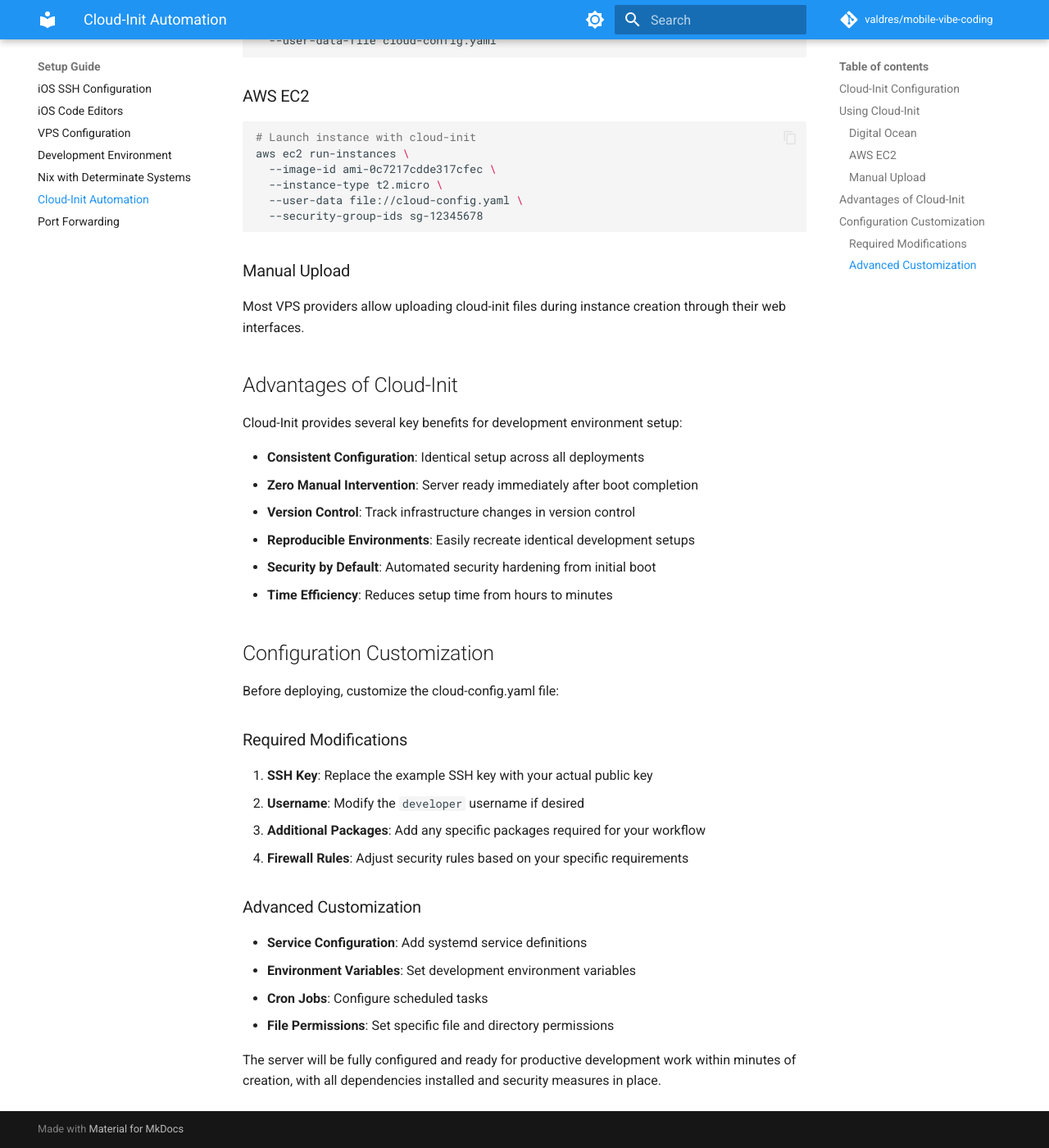
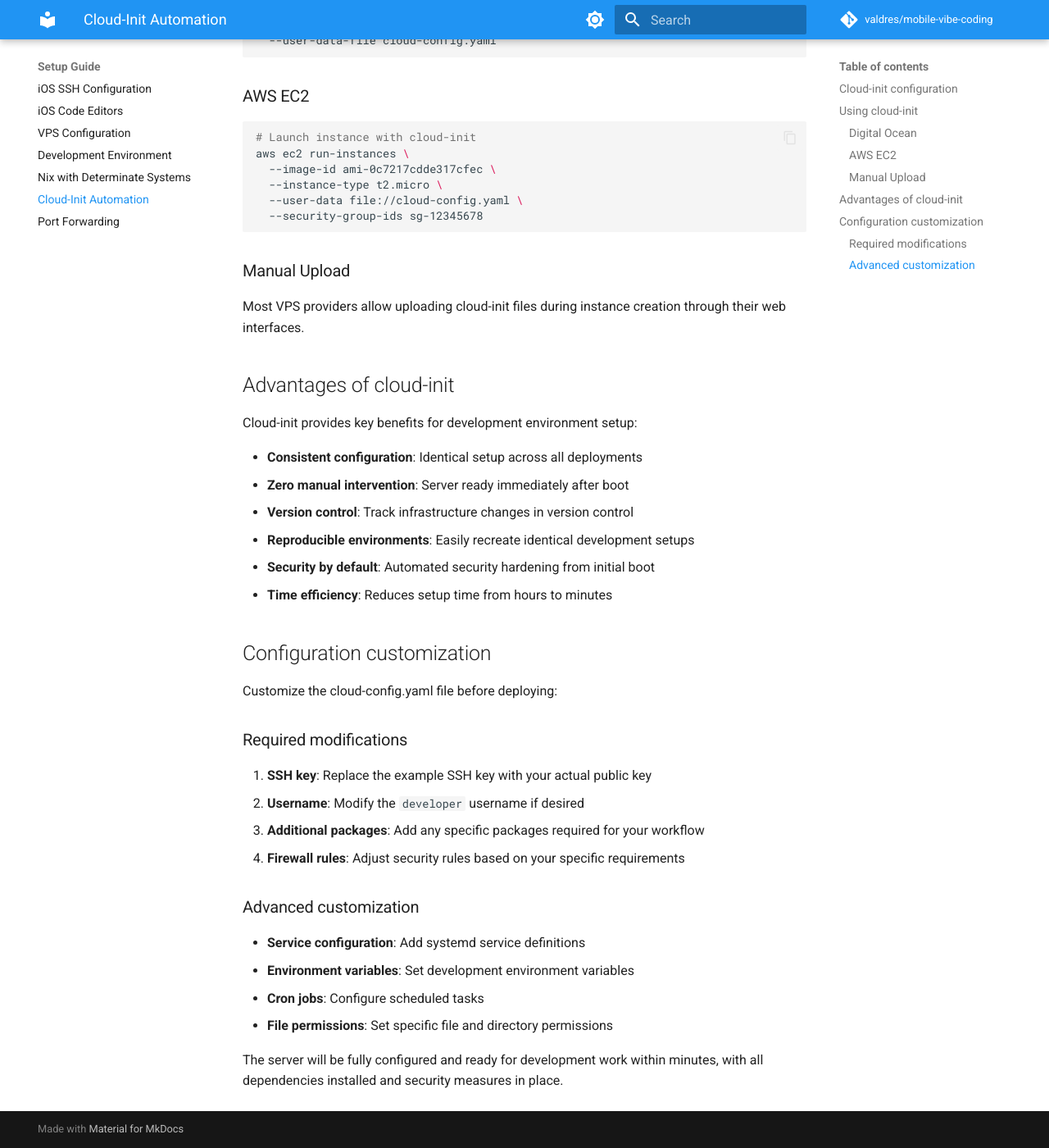
Before and after one commit to staticaland/mobile-vibe-coding, an MkDocs documentation site: the page built from docs/setup/cloud-init.md, in a window 1280 px wide and 1400 px high, scrolled down 1531 px. Shown: the whole window at 82% size. Built offline with MkDocs 1.6.1 and Material for MkDocs 9.7.7, drawn with Linux system fonts in a browser that asks for light colours; comment, search, counter and statistics services are not loaded; some of the changed text lies outside the part shown.

Commit message:
Apply clear writing principles to cloud-init documentation
🤖 Generated with [Claude Code](https://claude.ai/code)

Co-Authored-By: Claude <noreply@anthropic.com>

````diff
--- a/docs/setup/cloud-init.md
+++ b/docs/setup/cloud-init.md
@@ -54,7 +54,7 @@ runcmd:
   - chown -R developer:developer /home/developer/.ssh
 ```
 
-## Using Cloud-Init
+## Using cloud-init
 
 ### Digital Ocean
 
@@ -82,33 +82,33 @@ aws ec2 run-instances \
 
 Most VPS providers allow uploading cloud-init files during instance creation through their web interfaces.
 
-## Advantages of Cloud-Init
+## Advantages of cloud-init
 
-Cloud-Init provides several key benefits for development environment setup:
+Cloud-init provides key benefits for development environment setup:
 
-- **Consistent Configuration**: Identical setup across all deployments
-- **Zero Manual Intervention**: Server ready immediately after boot completion
-- **Version Control**: Track infrastructure changes in version control
-- **Reproducible Environments**: Easily recreate identical development setups
-- **Security by Default**: Automated security hardening from initial boot
-- **Time Efficiency**: Reduces setup time from hours to minutes
+- **Consistent configuration**: Identical setup across all deployments
+- **Zero manual intervention**: Server ready immediately after boot
+- **Version control**: Track infrastructure changes in version control
+- **Reproducible environments**: Easily recreate identical development setups
+- **Security by default**: Automated security hardening from initial boot
+- **Time efficiency**: Reduces setup time from hours to minutes
 
-## Configuration Customization
+## Configuration customization
 
-Before deploying, customize the cloud-config.yaml file:
+Customize the cloud-config.yaml file before deploying:
 
-### Required Modifications
+### Required modifications
 
-1. **SSH Key**: Replace the example SSH key with your actual public key
+1. **SSH key**: Replace the example SSH key with your actual public key
 2. **Username**: Modify the `developer` username if desired
-3. **Additional Packages**: Add any specific packages required for your workflow
-4. **Firewall Rules**: Adjust security rules based on your specific requirements
+3. **Additional packages**: Add any specific packages required for your workflow
+4. **Firewall rules**: Adjust security rules based on your specific requirements
 
-### Advanced Customization
+### Advanced customization
 
-- **Service Configuration**: Add systemd service definitions
-- **Environment Variables**: Set development environment variables
-- **Cron Jobs**: Configure scheduled tasks
-- **File Permissions**: Set specific file and directory permissions
+- **Service configuration**: Add systemd service definitions
+- **Environment variables**: Set development environment variables
+- **Cron jobs**: Configure scheduled tasks
+- **File permissions**: Set specific file and directory permissions
 
-The server will be fully configured and ready for productive development work within minutes of creation, with all dependencies installed and security measures in place.
+The server will be fully configured and ready for development work within minutes, with all dependencies installed and security measures in place.
````
Also changed, not shown: other parts of docs/setup/cloud-init.md (+3 -3 lines).
